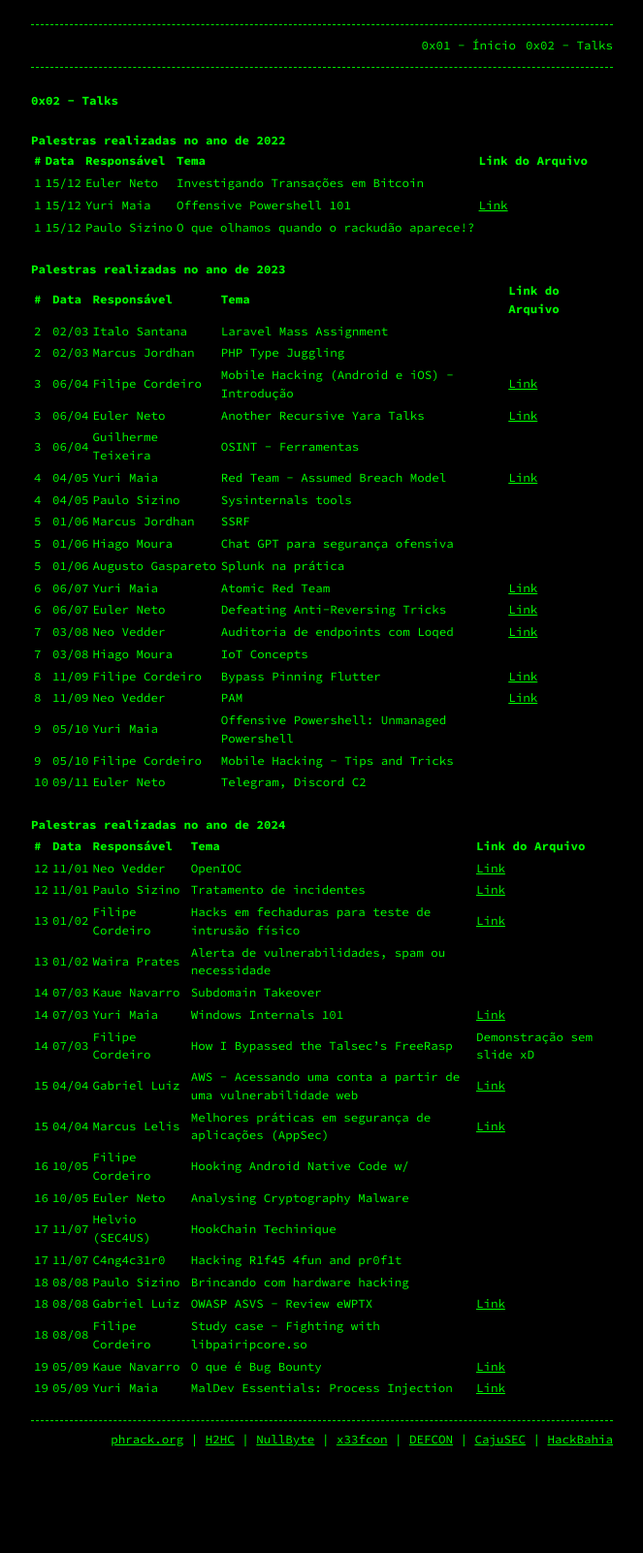
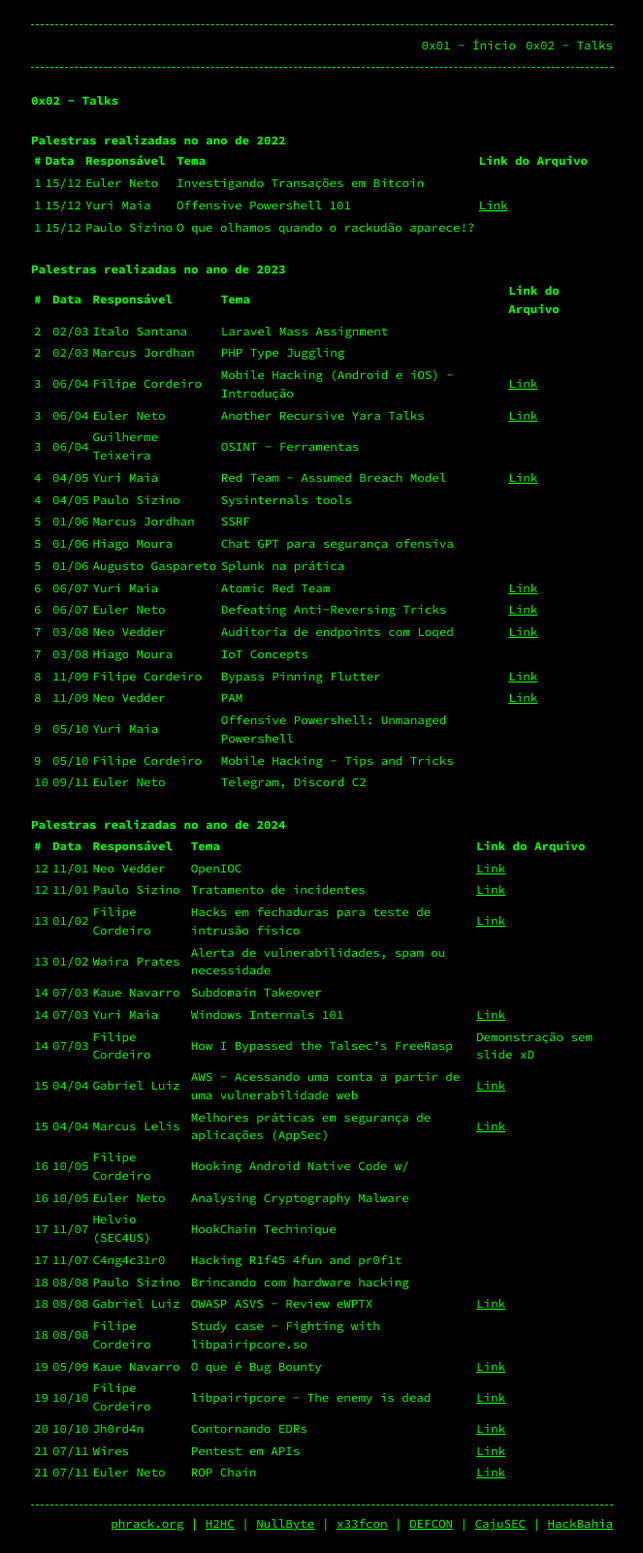
Before and after one commit to AFKConference/afkconference.github.io, a Jekyll site: the page built from talks.md, in a window 1280 px wide. Shown: the whole page at 97% size, without its empty margins (308-971 px from the left). Built offline with Jekyll 4.4.1, drawn with Linux system fonts in a browser that asks for light colours; our own code applies the rules of GitHub Pages for plain Markdown files; before the commit the page ends 1515 px from its top, so only the background shows below that.

Commit message:
Update talks.md

```diff
--- a/talks.md
+++ b/talks.md
@@ -54,4 +54,7 @@
 | 18  | 08/08  | Gabriel Luiz       | OWASP ASVS - Review eWPTX                          | [Link](assets/Project (1).pdf)                          |
 | 18  | 08/08  | Filipe Cordeiro    | Study case - Fighting with libpairipcore.so        |                                                         |
 | 19  | 05/09  | Kaue Navarro       | O que é Bug Bounty                                 | [Link](assets/O QUE BUGBOUNTY.pdf)                      |
-| 19  | 05/09  | Yuri Maia          | MalDev Essentials: Process Injection               | [Link](assets/AFK.conf_ProcessInjection.pdf)            |
+| 19  | 10/10  | Filipe Cordeiro          | libpairipcore - The enemy is dead               | [Link](assets/)            |
+| 20  | 10/10  | Jh0rd4n       | Contornando EDRs                                 | [Link](assets/)                      |
+| 21  | 07/11  | Wires         | Pentest em APIs               | [Link](assets/)            |
+| 21  | 07/11  | Euler Neto       | ROP Chain                                 | [Link](assets/)                      |
```
